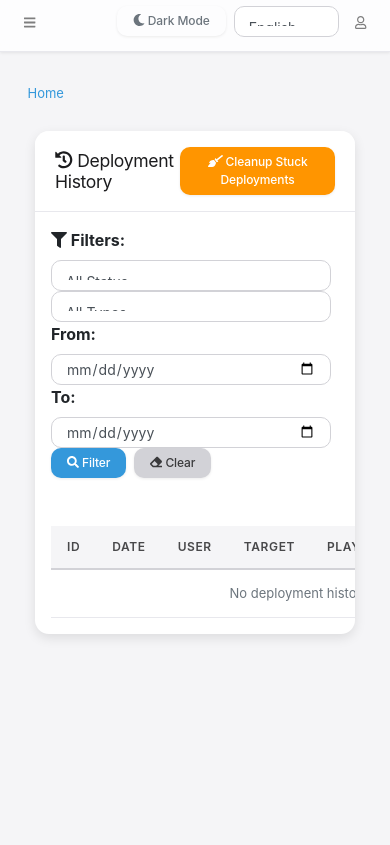
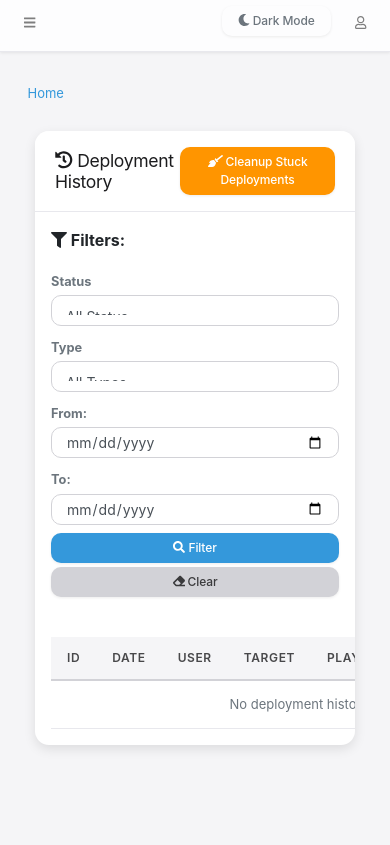
Before and after one commit to htheran/diaken-free, a Django app: page /history/ in a window 390 px wide. Shown: the top 845 px of the page. Run offline with Django 5.2, Linux system fonts and the light colour scheme; the visitor is signed in with stand-in values (Sample User, id 1); data that the repository does not hold is empty; parts of the project's set-up code (start-up, migrations or seed data) failed here and were passed over; some libraries are stand-ins or nearby versions.

Commit message:
Eliminar sistema de traducción de idiomas y mejorar filtros
- Eliminar selector de idioma del navbar completamente
- Eliminar URL /set-language/ de login/urls.py
- Eliminar función set_language() de login/views.py
- Eliminar imports relacionados (translation, urlparse, etc)
- Mejorar diseño de filtros en history para que se vean completos
- Cambiar layout inline a grid responsive (Bootstrap rows/cols)
- Añadir labels claras para cada filtro
- Botones Filter y Clear apilados verticalmente
- Layout responsive que se adapta a diferentes pantallas

```diff
--- a/login/urls.py
+++ b/login/urls.py
@@ -5,5 +5,4 @@ urlpatterns = [
     path('', views.index, name='index'),
     path('login/', views.login_view, name='login'),
     path('logout/', views.logout_view, name='logout'),
-    path('set-language/', views.set_language, name='set_language'),
 ]
--- a/templates/base/navbar.html
+++ b/templates/base/navbar.html
@@ -16,18 +16,8 @@
     <!-- Dark Mode Toggle -->
     <li class="nav-item">
       <button id="themeToggle" class="btn btn-sm btn-outline-secondary mr-2" type="button">
-        <i class="fas fa-moon"></i> <span id="themeLabel">{% trans "Dark Mode" %}</span>
+        <i class="fas fa-moon"></i> <span id="themeLabel">Dark Mode</span>
       </button>
-    </li>
-    <!-- Language Selector -->
-    <li class="nav-item">
-      <form id="langForm" method="post" action="/set-language/" style="display:inline;">
-        {% csrf_token %}
-        <select name="language" id="langSelect" class="form-control form-control-sm" style="width:auto;display:inline;">
-          <option value="en" {% if LANGUAGE_CODE == 'en' %}selected{% endif %}>{% trans "English" %}</option>
-          <option value="es" {% if LANGUAGE_CODE == 'es' %}selected{% endif %}>{% trans "Spanish" %}</option>
-        </select>
-      </form>
     </li>
     <!-- User Account Menu -->
     <li class="nav-item dropdown">
--- a/templates/history/history_list.html
+++ b/templates/history/history_list.html
@@ -12,29 +12,45 @@
 
     <!-- Filters -->
     <div class="card-body">
-      <form method="get" class="form-inline mb-3">
-        <label class="mr-2"><i class="fas fa-filter"></i> Filters:</label>
+      <form method="get" class="mb-0">
+        <div class="row align-items-end">
+          <div class="col-12 mb-2">
+            <label class="font-weight-bold"><i class="fas fa-filter"></i> Filters:</label>
+          </div>
 
-        <select name="status" class="form-control form-control-sm mr-2">
+          <div class="col-md-2 mb-2">
+            <label class="small text-muted mb-1">Status</label>
+            <select name="status" class="form-control form-control-sm">
               <option value="">All Status</option>
               <option value="success" {% if status_filter == 'success' %}selected{% endif %}>Success</option>
               <option value="failed" {% if status_filter == 'failed' %}selected{% endif %}>Failed</option>
             </select>
+          </div>
 
-        <select name="type" class="form-control form-control-sm mr-2">
+          <div class="col-md-2 mb-2">
+            <label class="small text-muted mb-1">Type</label>
+            <select name="type" class="form-control form-control-sm">
               <option value="">All Types</option>
               <option value="host" {% if type_filter == 'host' %}selected{% endif %}>Host</option>
               <option value="group" {% if type_filter == 'group' %}selected{% endif %}>Group</option>
             </select>
+          </div>
 
-        <label class="mr-2">From:</label>
-        <input type="date" name="date_from" class="form-control form-control-sm mr-2" value="{{ date_from }}">
+          <div class="col-md-3 mb-2">
+            <label class="small text-muted mb-1">From:</label>
+            <input type="date" name="date_from" class="form-control form-control-sm" value="{{ date_from }}">
+          </div>
 
-        <label class="mr-2">To:</label>
-        <input type="date" name="date_to" class="form-control form-control-sm mr-2" value="{{ date_to }}">
+          <div class="col-md-3 mb-2">
+            <label class="small text-muted mb-1">To:</label>
+            <input type="date" name="date_to" class="form-control form-control-sm" value="{{ date_to }}">
+          </div>
 
-        <button type="submit" class="btn btn-primary btn-sm mr-2"><i class="fas fa-search"></i> Filter</button>
-        <a href="{% url 'history:history_list' %}" class="btn btn-secondary btn-sm"><i class="fas fa-eraser"></i> Clear</a>
+          <div class="col-md-2 mb-2">
+            <button type="submit" class="btn btn-primary btn-sm btn-block"><i class="fas fa-search"></i> Filter</button>
+            <a href="{% url 'history:history_list' %}" class="btn btn-secondary btn-sm btn-block mt-1"><i class="fas fa-eraser"></i> Clear</a>
+          </div>
+        </div>
       </form>
     </div>
 
```
Also changed, not shown: login/views.py (+0 -37 lines). Lines whose indentation alone changed are shown as unchanged.
